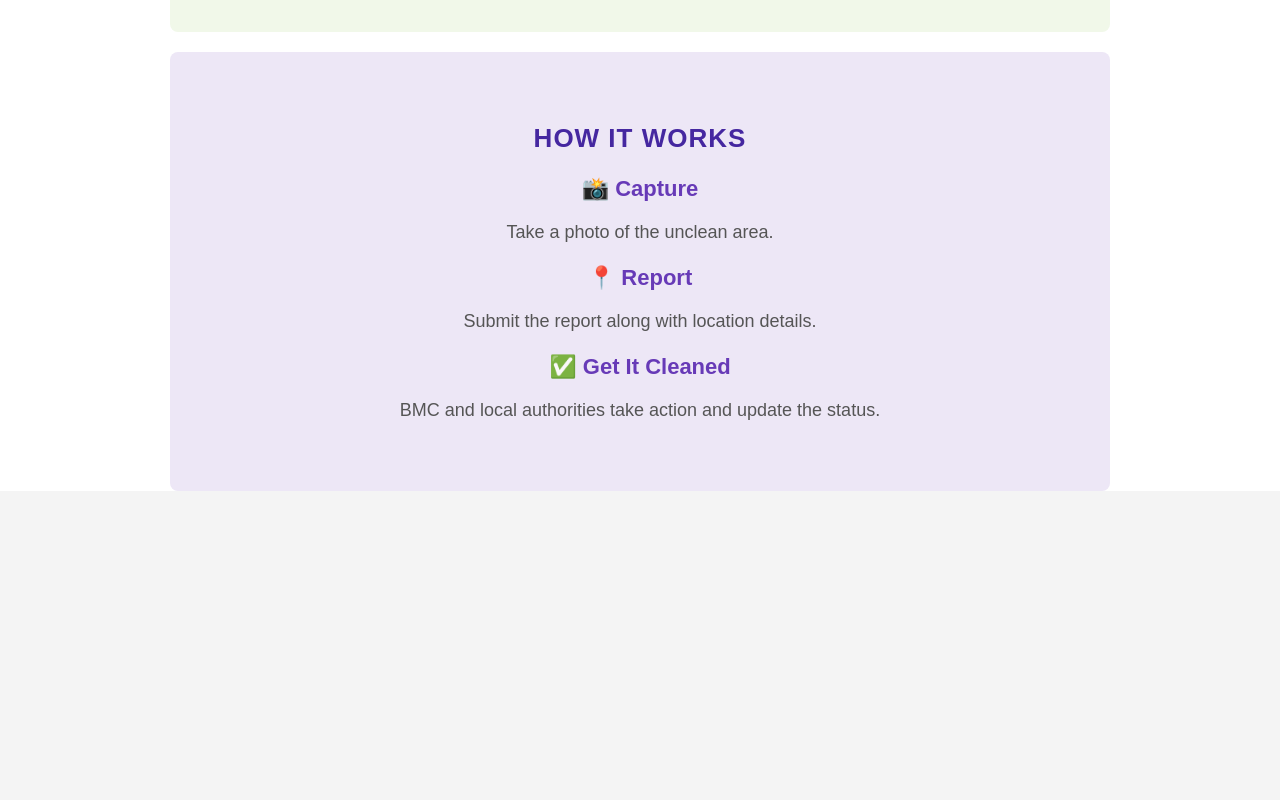
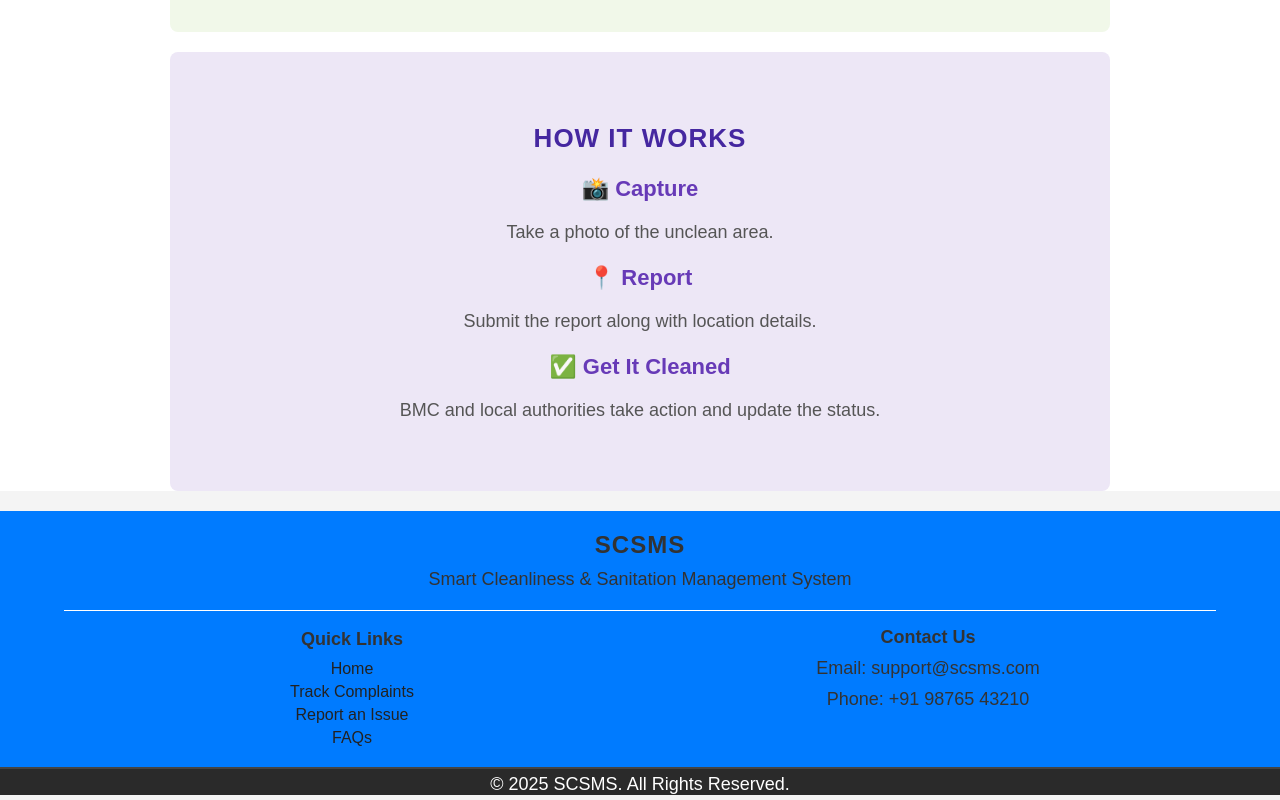
Before and after one commit to gniraj1432/scsms, a React (Create React App) app: page / in a window 1280 px wide. Shown: the part 1562-2362 px from the top of the page. Before the commit the page ends 2133 px from the top, so only its background shows below. Built offline with nearby package versions, Linux system fonts and the light colour scheme.

Commit message:
Footer Updated

```diff
--- a/src/assets/styles/Footer.css
+++ b/src/assets/styles/Footer.css
@@ -1,31 +1,157 @@
-/* Footer Container */
 .footer {
-    width: 100%;
-    background: #e0e0e0;
-    color: #fff; /* White text */
-    text-align: center;
-    margin: -10px 0px;
-    padding: 0;
-    position: fixed; /* Sticks to bottom */
-    bottom: 0;
-    left: 0;
-    font-size: 14px;/* Footer Container */
-    z-index: 1000; /* Ensures it's above other elements */
+  background-color: #007bff;
+  color: white;
+  padding: 0px auto;
+  text-align: center;
 }
 
-/* Add extra padding at the bottom of content to prevent overlap */
-.content-wrapper {
-    padding-bottom: 50px; /* Adjust based on footer height */
-  }
+.footer-container {
+  display: flex;
+  flex-wrap: wrap;
+  justify-content: space-between;
+  align-items: center;
+  max-width: 90%;
+  margin: 0 auto;
+  padding: 0px;
+}
+
+.footer-logo {
+  width: 100%;
+}
+
+.footer-logo h2 {
+  font-size: 24px;
+  margin-bottom: 10px;
+}
+
+.footer-logo p {
+  margin: 10px auto;
+}
+
+/* Horizontal Line */
+.footer-divider {
+  width: 100%;
+  height: 1px;
+  background-color: white;
+  border: none;
+  margin-top: 20px;
+}
+
+.footer-links,
+.footer-contact {
+  width: 50%;
+}
+
+.footer-links h3 {
+  font-size: 18px;
+  margin-top: 10px;
+  margin-bottom: 10px;
+}
+
+.footer-contact h3 {
+  font-size: 18px;
+  margin-top: -40px;
+  margin-bottom: 10px;
+}
+
+.footer-contact p {
+  margin-top: 0px;
+  margin-bottom: 10px;
+}
+
+.footer-links ul {
+  list-style: none;
+  padding: 0;
+  margin-top: 0px;
+  margin-bottom: 20px;
+}
+
+.footer-links li {
+  margin: 5px 0;
+}
+
+.footer-links a {
+  color: #222;
+  text-decoration: none;
+  transition: 0.3s;
+}
+
+.footer-links a:hover {
+  text-decoration: underline;
+}
+
+.footer-bottom {
+  margin-top: 0px;
+  font-size: 14px;
+  border-top: 2px solid #444;
+  background-color: #2A2A2A;
+  padding-top: 0px;
+  box-shadow: 10 0 0 10px #2A2A2A;
+}
+
+.footer-bottom p {
+  color: white;
+  padding: 0px 0px;
+  margin: 5px auto;
+}
+
+.footer-logo p {
+  margin-bottom: 0px;
+}
 
 /* Responsive Design */
 @media (max-width: 768px) {
-  .footer {
-    font-size: 12px;
-    padding: 10px 0;
+  .footer-container {
+    flex-direction: column;
+    text-align: center;
+    padding: 15px;
+  }
+
+  .footer-links,
+  .footer-contact {
+    width: 100%;
+    text-align: center;
+    margin-top: 10px;
+  }
+
+  .footer-logo h2 {
+    font-size: 22px;
+  }
+
+  .footer-links h3,
+  .footer-contact h3 {
+    font-size: 16px;
   }
 }
 
-  p {
-    color: black;
+@media (max-width: 480px) {
+  .footer-container {
+    padding: 10px;
   }
+
+  .footer-logo h2 {
+    font-size: 20px;
+  }
+
+  .footer-links h3,
+  .footer-contact h3 {
+    font-size: 14px;
+  }
+
+  .footer-contact {
+    margin-top: 40px;
+  }
+
+  .footer-links ul {
+    padding-left: 0;
+  }
+
+  .footer-links a {
+    font-size: 14px;
+  }
+
+  .footer-bottom {
+    font-size: 12px;
+    padding: 8px 0;
+  }
+}
--- a/src/assets/styles/global.css
+++ b/src/assets/styles/global.css
@@ -22,7 +22,7 @@ body {
 
   /* Prevents footer from overlapping content */
 .content-wrapper {
-  padding-bottom: 60px; /* Same height as footer */
+  padding-bottom: 0px;
 }
 
 /* Prevent horizontal scroll */
--- a/src/components/Footer.jsx
+++ b/src/components/Footer.jsx
@@ -1,9 +1,38 @@
-import "../assets/styles/Footer.css"; // Import the CSS file
+import React from "react";
+import { Link } from "react-router-dom";
+import "../assets/styles/Footer.css";
 
 const Footer = () => {
   return (
     <footer className="footer">
-      <p>© 2025 SCSMS. All Rights Reserved.</p>
+      <div className="footer-container">
+        <div className="footer-logo">
+          <h2>SCSMS</h2>
+          <p>Smart Cleanliness & Sanitation Management System</p>
+        </div>
+
+        <hr className="footer-divider" /> {/* Horizontal Line */}
+
+        <div className="footer-links">
+          <h3>Quick Links</h3>
+          <ul>
+            <li><Link to="/">Home</Link></li>
+            <li><Link to="/track-complaints">Track Complaints</Link></li>
+            <li><Link to="/report-issue">Report an Issue</Link></li>
+            <li><Link to="/faq">FAQs</Link></li>
+          </ul>
+        </div>
+
+        <div className="footer-contact">
+          <h3>Contact Us</h3>
+          <p>Email: support@scsms.com</p>
+          <p>Phone: +91 98765 43210</p>
+        </div>
+      </div>
+
+      <div className="footer-bottom">
+        <p>© {new Date().getFullYear()} SCSMS. All Rights Reserved.</p>
+      </div>
     </footer>
   );
 };
```
